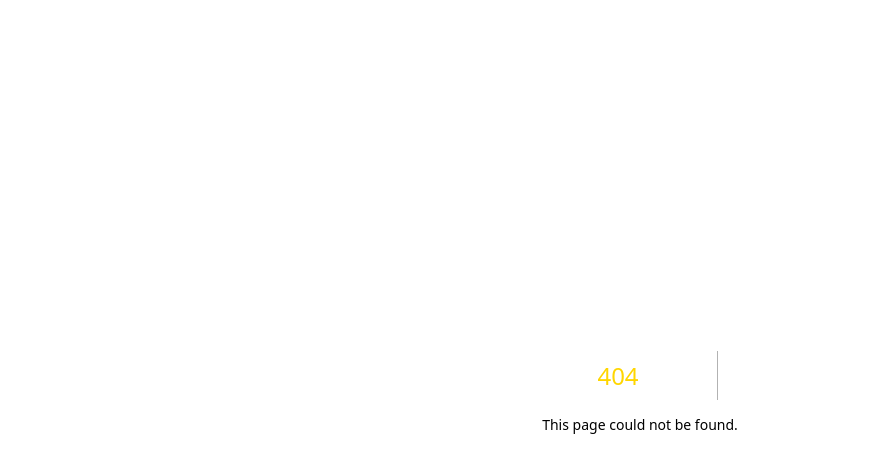
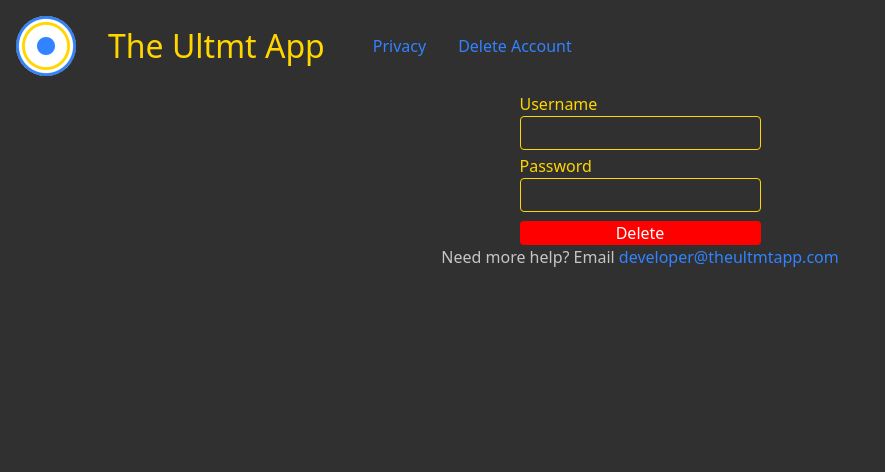
Before and after one commit to CeluchNB/ultmt-site, a Next.js app: page /delete-account in a window 1280 px wide. Before the commit this address had no page. Shown: the top 472 px of the page, without its empty margins (0-885 px from the left). Built offline with nearby package versions, Linux system fonts and the light colour scheme.

Commit message:
wip(account): ui for account deletion

```diff
--- /dev/null
+++ b/pages/delete-account.tsx
@@ -0,0 +1,20 @@
+import Navigation from "@/app/navigation"
+import Link from "next/link"
+
+export default function DeleteAccount() {
+    return (
+        <div>
+            <Navigation />
+            <div style={{ display: 'flex', alignItems: 'center' }}>
+                <div>
+                    <label htmlFor="username">Username</label>
+                    <input id="username" name="username" type="text" />
+                    <label htmlFor="password">Password</label>
+                    <input id="password" name="password" type="password" />
+                    <button style={{ color: 'white', backgroundColor: 'red', marginTop: 5, borderRadius: 4 }}>Delete</button>
+                </div>
+                <p>Need more help? Email <Link style={{ margin: 0 }} href="mailto:developer@theultmtapp.com" className="link">developer@theultmtapp.com</Link></p>
+            </div>
+        </div>
+    )
+}
--- a/pages/privacy.tsx
+++ b/pages/privacy.tsx
@@ -1,7 +1,9 @@
-
+import Navigation from "@/app/navigation"
 
 export default function Privacy() {
     return (
+        <div>
+            <Navigation />
             <div style={{ padding: 12 }}>
                 <strong>Privacy Policy</strong>
                 <p>
@@ -136,5 +138,6 @@ export default function Privacy() {
                 </p>
                 <p>This privacy policy page was created at <a href="https://privacypolicytemplate.net" target="_blank" rel="noopener noreferrer">privacypolicytemplate.net </a>and modified/generated by <a href="https://app-privacy-policy-generator.nisrulz.com/" target="_blank" rel="noopener noreferrer">App Privacy Policy Generator</a></p>
             </div>
+        </div>
     );
 }
--- a/src/app/globals.css
+++ b/src/app/globals.css
@@ -51,3 +51,25 @@ p, li {
 strong {
   color: #ffd600;
 }
+
+label {
+  display: block;
+  color: #ffd600;
+}
+
+input {
+  display: block;
+  border: #ffd600 1px solid;
+  background-color: #303030;
+  border-radius: 4px;
+  padding: 4px;
+  margin-bottom: 4px;
+  color: #ffd600;
+}
+
+input:focus {
+  outline-color: #3183ff;
+  border-color: #3183ff;
+  outline-style: solid;
+  outline-width: 1px;
+}
--- /dev/null
+++ b/src/app/navigation.tsx
@@ -0,0 +1,20 @@
+import Link from "next/link"
+
+export default function Navigation() {
+    return (
+        <nav className="p-4">
+            <Link href="/" className="flex">
+                <img
+                src="./ultmt-icon.png"
+                alt="Ultimate App Icon"
+                width={60}
+                height={60}
+                style={{ borderRadius: 30 }}
+                />
+                <h1>The Ultmt App</h1>
+            </Link>
+            <Link className="link" href="/privacy">Privacy</Link>
+            <Link className="link" href="/delete-account">Delete Account</Link>
+      </nav>
+    )
+}
--- a/src/app/page.tsx
+++ b/src/app/page.tsx
@@ -1,21 +1,11 @@
 import Image from 'next/image'
 import Link from 'next/link'
+import Navigation from './navigation'
 
 export default function Home() {
   return (
     <div style={{ textAlign: 'center' }}>
-      <nav className="p-4">
-        <img
-          src="./ultmt-icon.png"
-          alt="Ultimate App Icon"
-          width={60}
-          height={60}
-          style={{ borderRadius: 30 }}
-        />
-        <h1>The Ultmt App</h1>
-        <Link className="link" href="/privacy">Privacy</Link>
-        <Link className="link" href="/account-services">Account Services</Link>
-      </nav>
+      <Navigation />
       <main className="flex min-h-screen flex-col items-center p-8">
         <a href="https://www.apple.com/app-store/">
           <Image
```
Also changed, not shown: 2 other files (tests, documents, lock files or other folders). Lines whose indentation alone changed are shown as unchanged.
